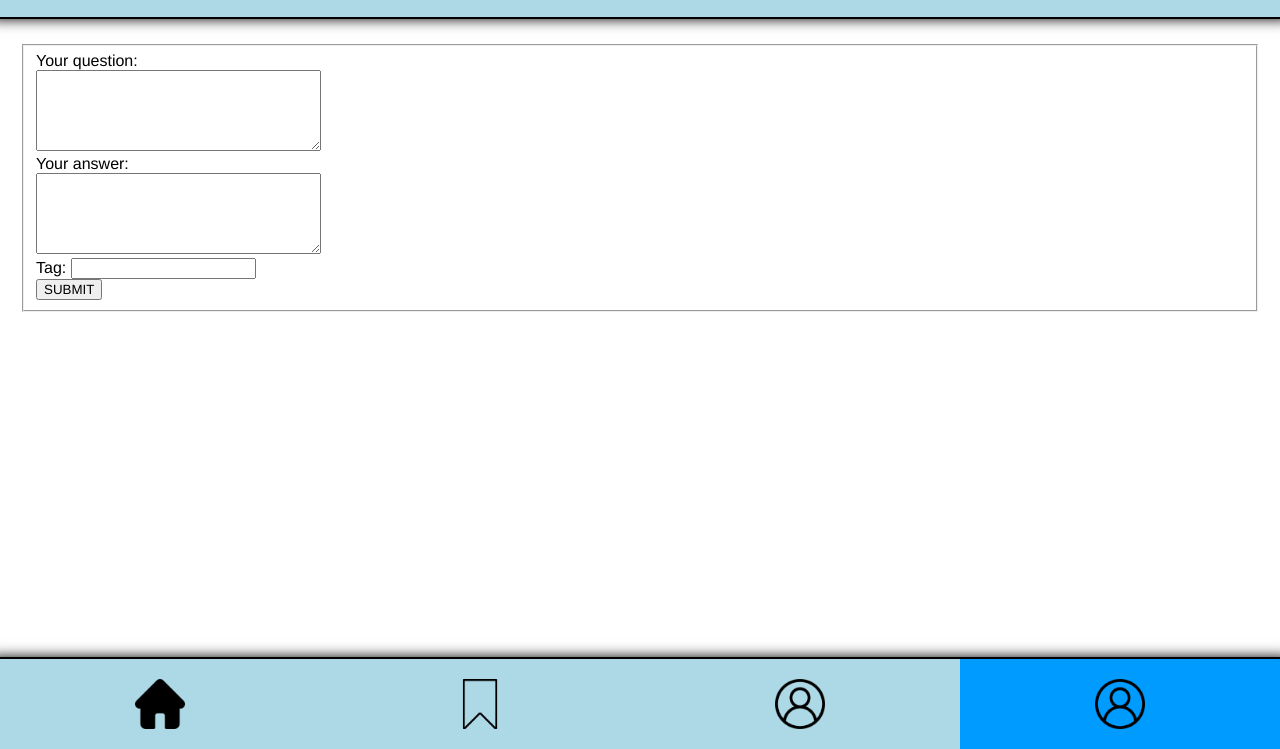
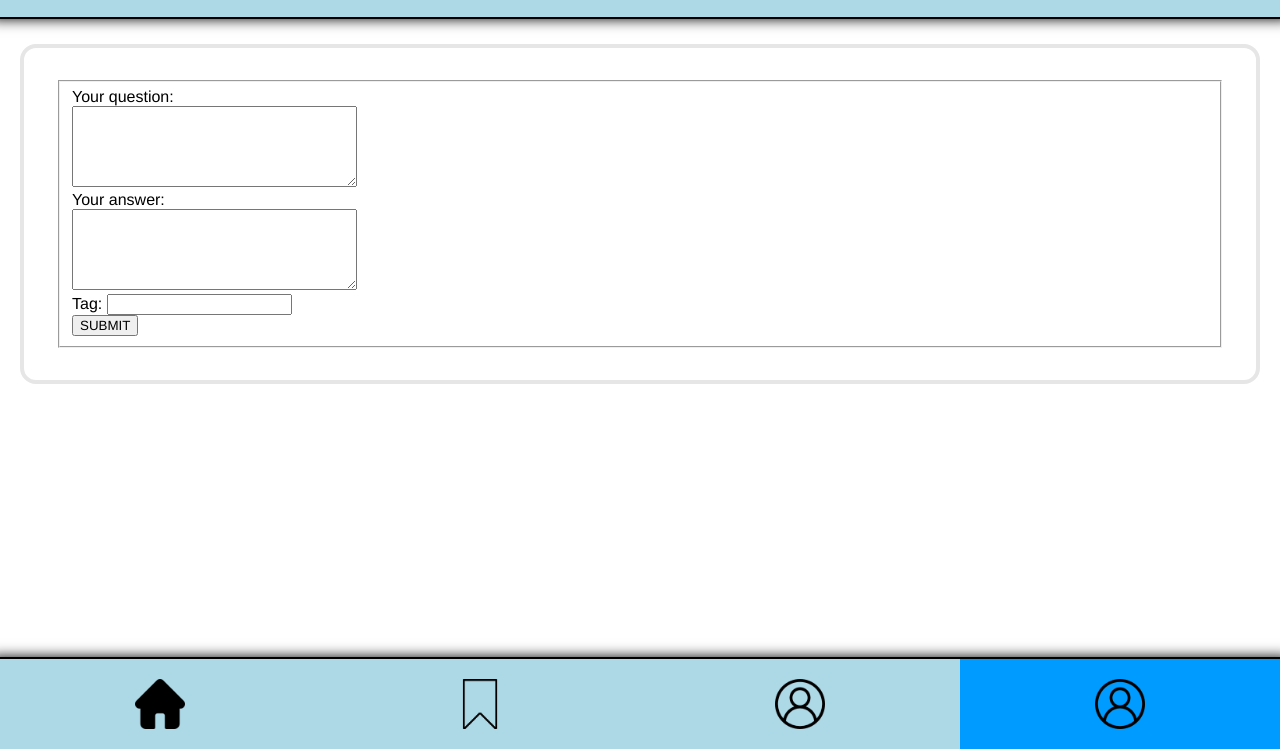
Before and after one commit to MadinaKon/recap-project-2-quiz-app, a website: page form.html in a window 1280 px wide. Shown: the part 51-800 px from the top of the page. Drawn offline with Linux system fonts and the light colour scheme.

Commit message:
add form styling

```diff
--- a/css/global.css
+++ b/css/global.css
@@ -75,3 +75,14 @@ section {
 .footer__link.footer__link--active {
   background-color: var(--active-color);
 }
+
+.form-card {
+  box-sizing: border-box;
+  padding: 2rem;
+  border-radius: 1rem;
+  background-color: hsl(0, 0%, 100%);
+  border: 4px solid hsl(0, 0%, 90%);
+  /* display: grid;
+  grid-template-columns: 1fr 1fr; */
+  gap: 2rem;
+}
```
